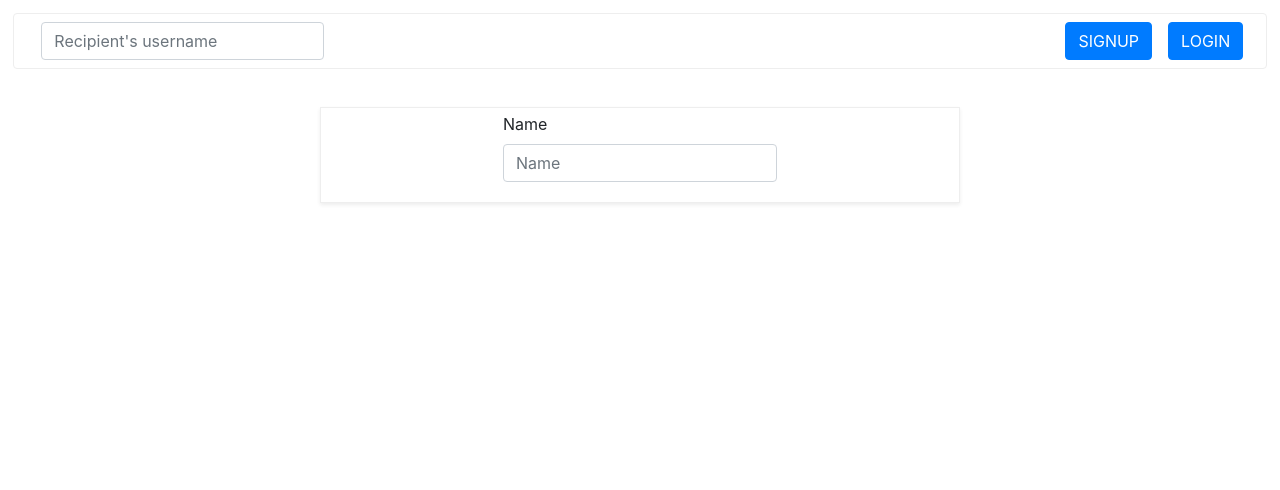
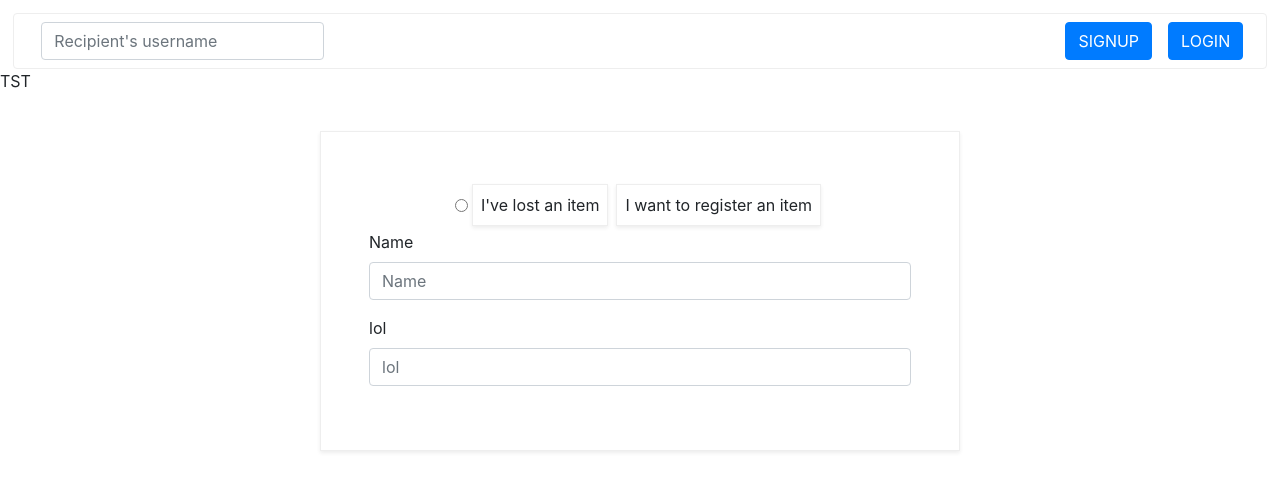
Before and after one commit to qwenzo/lost-and-found, a React (Create React App) app: page /item/post in a window 1280 px wide. Shown: the top 490 px of the page. Built offline with nearby package versions, Linux system fonts and the light colour scheme.

Commit message:
adding some more styling to the form

```diff
--- a/src/components/ItemForm.js
+++ b/src/components/ItemForm.js
@@ -1,31 +1,60 @@
 import React,{Component} from 'react';
 import {reduxForm,Field} from 'redux-form'
+
 class ItemForm extends Component{
     render(){
+        console.log(this.props);
         const {handleSubmit} = this.props;
         const {containerStyle} =styles;
         return(
-            <div style={containerStyle} className="align-items-center shadow-sm d-flex flex-column ">
-                <form className="p-1">
-                <div className="form-group d-flex">
-                    <Field label="Name" name="testy" component={renderInputField}/>
+        <div className=" d-flex flex-column ">
+            <div>TST</div>
+            <div style={containerStyle} className="shadow-sm d-flex flex-column ">
+            <form className="p-5">
+            <div className="align-items-center d-flex flex-row justify-content-center">
+            <Field
+              name="sex"
+              component="input"
+              type="radio"
+              value="male"
+            />{' '}
+            <Field
+              name="sex"
+              component={renderChecker}
+              type="radio"
+              value="lost"
+            />{' '}
+                <div className=" shadow-sm p-2 m-1" style={styles.lostOrFound} >I want to register an item</div>
+            </div>
+                <div className="form-group " >
+                    <Field className="" label="Name" name="testy" component={renderInputField}/>
                 </div>
-                    </form>
+                <div className="form-group " >
+                    <Field className="" label="lol" name="testy1" component={renderInputField}/>
+                </div>
+             </form>
             </div>
+        </div>
         );
     }
 
 }
 
 const renderInputField = ({input,label,meta:{touched,error}}) =>{
-       return <div>
+       return <div >
             <label>{label}</label>
-            <div>
-            <input className="form-control input-lg" {...input} placeholder={label}  />
+            <div >
+            <input type="text"  className=" form-control  " {...input} placeholder={label}  />
             {touched && error ?  <span>{error}</span>:''}
             </div>
         </div>
 };
+
+const renderChecker = () =>{
+    return (
+        <div className="shadow-sm p-2 m-1" style={styles.lostOrFound}>I've lost an item</div>
+    );
+}
 
 const styles={
     containerStyle:{
@@ -33,6 +62,12 @@ const styles={
         marginLeft:'25%',
         marginRight:'25%',
         marginTop:'3%'
+    },
+    inputStyle:{
+        flex:1
+    },
+    lostOrFound:{
+        border: '1px solid #eee',
     }
 }
 
```
